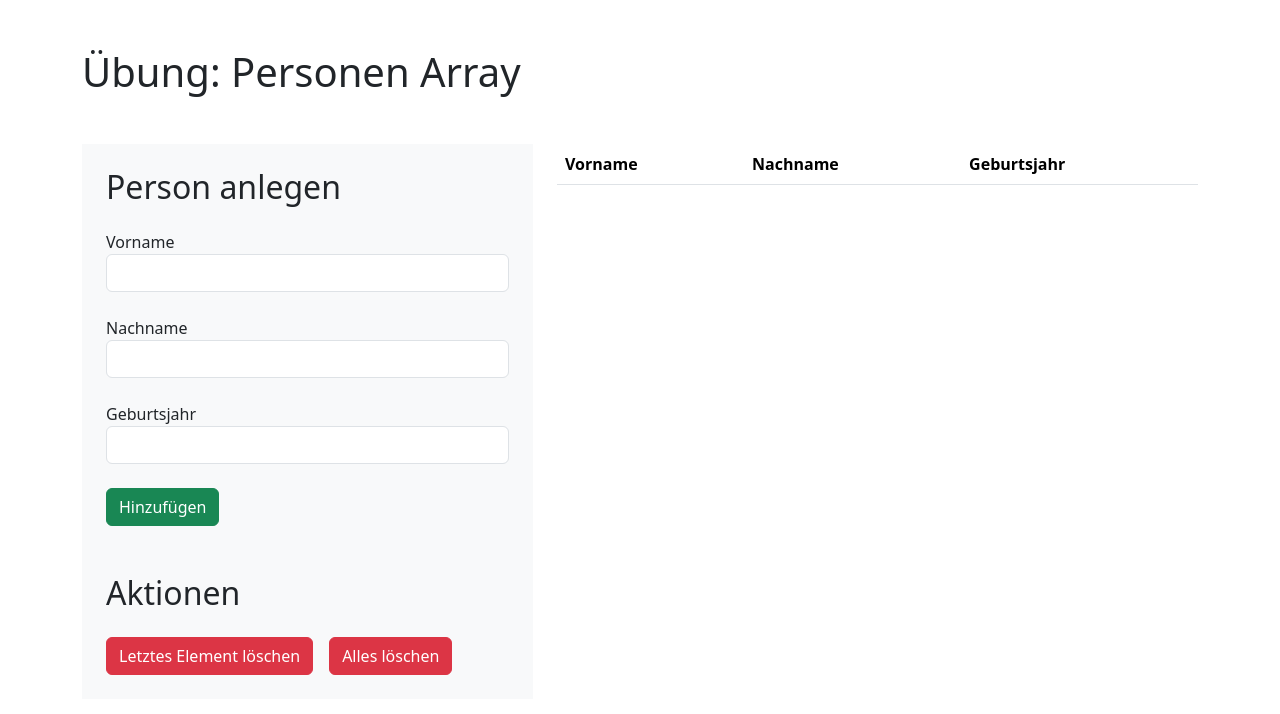
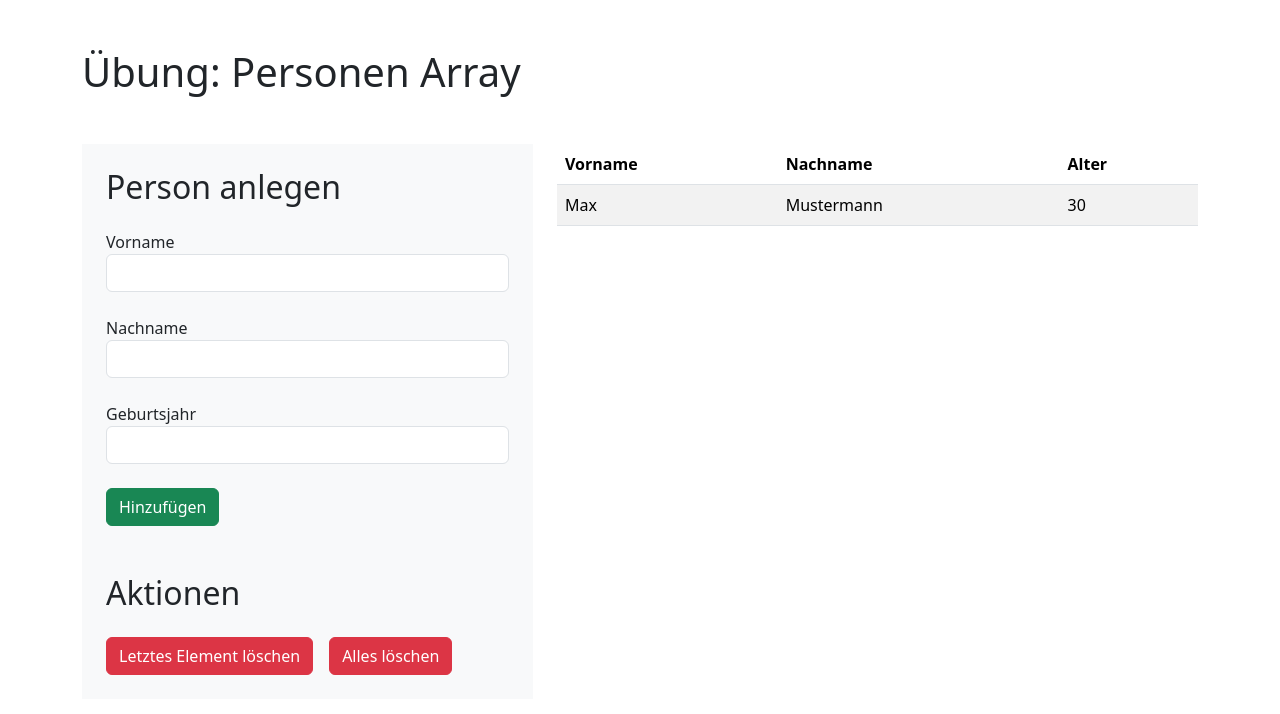
Before and after one commit to smatzner/web-matzner, a Vue app in the folder vue-day2-verwaltung/: page / in a window 1280 px wide. Shown: the top 714 px of the page. Built offline with nearby package versions, Linux system fonts and the light colour scheme.

Commit message:
age is now being displayed in table instead of bithYear (task 2.1)

```diff
--- a/vue-day2-verwaltung/src/App.vue
+++ b/vue-day2-verwaltung/src/App.vue
@@ -4,7 +4,14 @@ import PersonForm from "@/components/PersonForm.vue";
 import PersonEntry from "@/components/PersonEntry.vue";
 import PersonTable from "@/components/PersonTable.vue";
 
-const persons = ref([])
+const persons = ref([
+    // TODO: entfernen
+  {
+    firstName : 'Max',
+    lastName : 'Mustermann',
+    birthYear : 1993
+  }
+])
 
 function addPerson(person){
   persons.value.push(person)
--- a/vue-day2-verwaltung/src/components/PersonEntry.vue
+++ b/vue-day2-verwaltung/src/components/PersonEntry.vue
@@ -1,10 +1,15 @@
 <script setup>
-defineProps({
+import {computed} from "vue";
+
+const props = defineProps({
   person: {
     required: true,
     type: Object
   }
 })
+
+const age = computed(() => new Date().getFullYear() - props.person.birthYear)
+
 
 </script>
 
@@ -12,10 +17,6 @@ defineProps({
   <tr>
     <td>{{ person.firstName }}</td>
     <td>{{ person.lastName }}</td>
-    <td>{{ person.birthYear }}</td>
+    <td>{{ age }}</td>
   </tr>
 </template>
-
-<style scoped>
-
-</style>
--- a/vue-day2-verwaltung/src/components/PersonTable.vue
+++ b/vue-day2-verwaltung/src/components/PersonTable.vue
@@ -15,7 +15,7 @@ defineProps({
     <tr>
       <th>Vorname</th>
       <th>Nachname</th>
-      <th>Geburtsjahr</th>
+      <th>Alter</th>
     </tr>
     </thead>
     <tbody>
```
